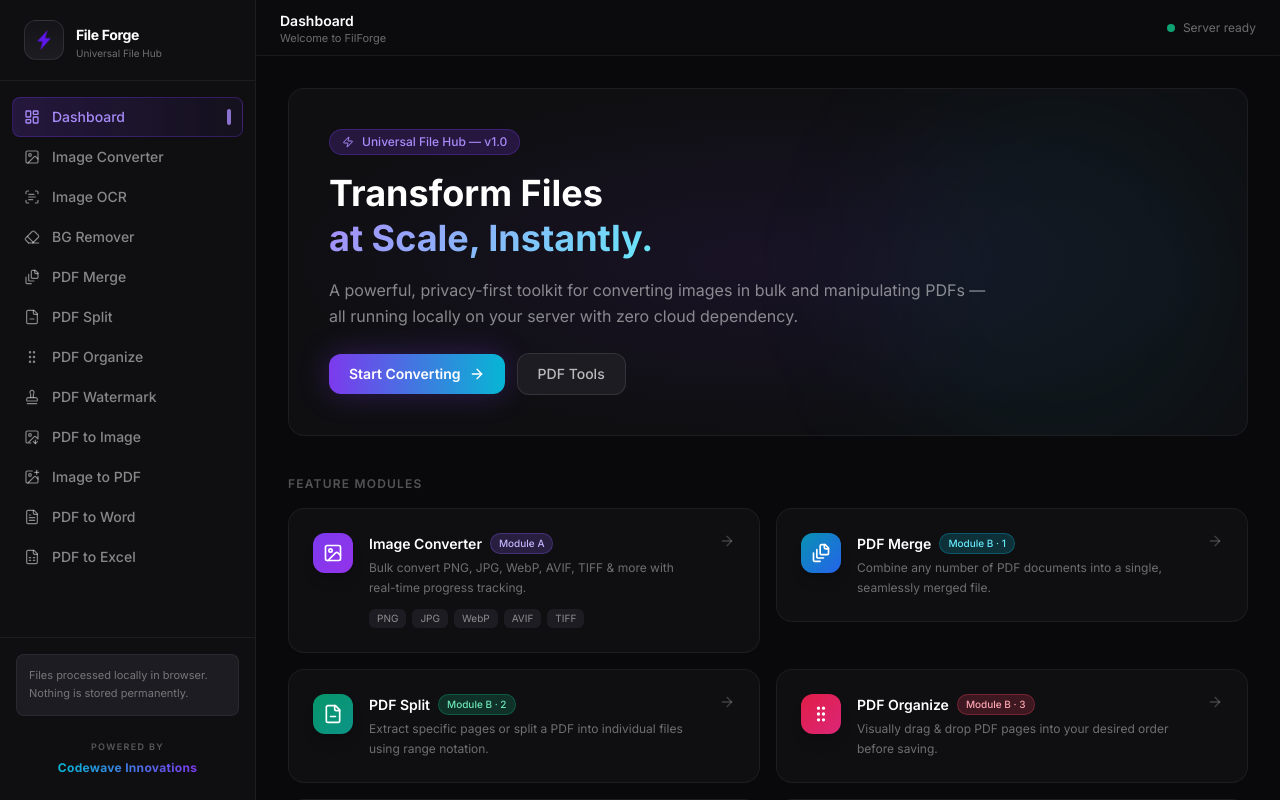
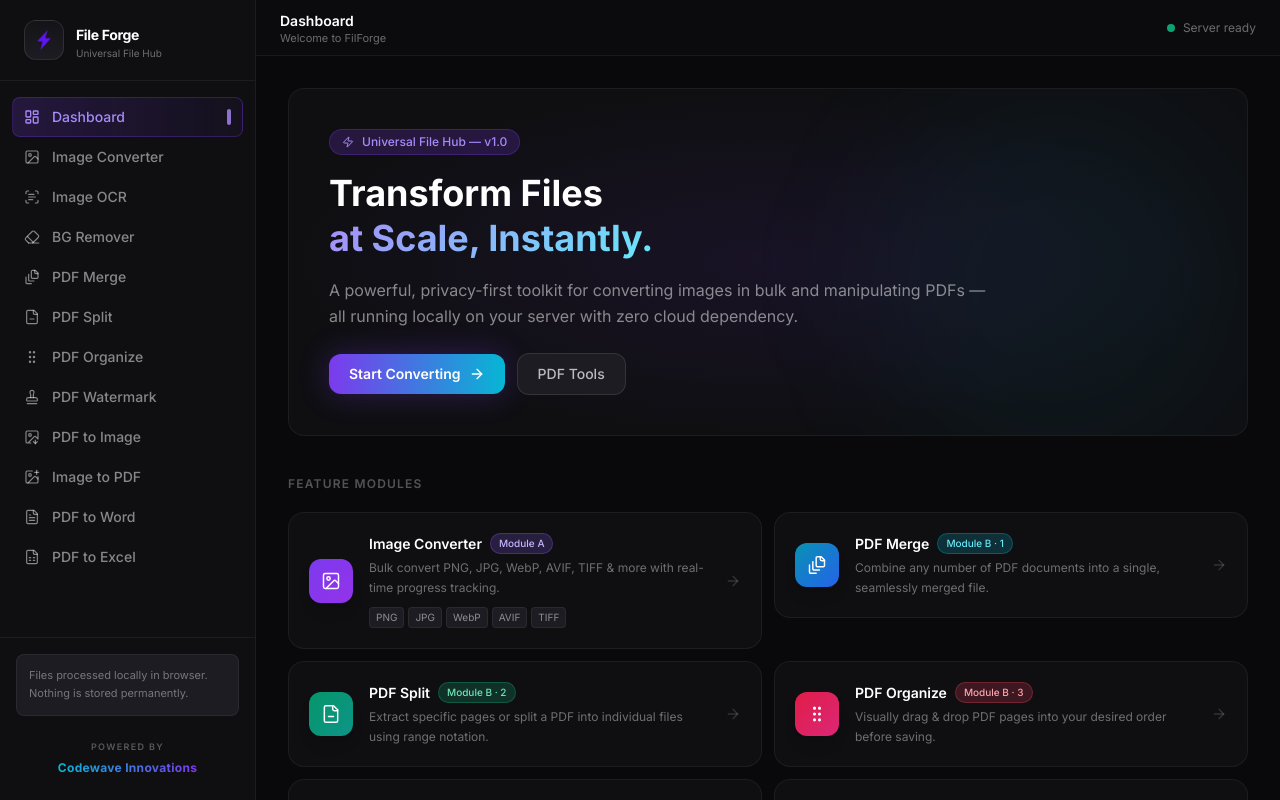
Before and after one commit to Dinusha-Dev/File-Forge, a Next.js app: page / in a window 1280 px wide. Built offline with nearby package versions, Linux system fonts and the light colour scheme.

Commit message:
Redesign dashboard module cards with gradient stripe, cleaner layout and hover effects

```diff
--- a/app/page.tsx
+++ b/app/page.tsx
@@ -170,42 +170,51 @@ export default function DashboardPage() {
 
       {/* Module Cards */}
       <div>
-        <h2 className="text-xs font-semibold text-white/30 uppercase tracking-widest mb-4">Feature Modules</h2>
-        <div className="grid grid-cols-1 md:grid-cols-2 gap-4">
+        <h2 className="text-xs font-semibold text-white/30 uppercase tracking-widest mb-5">Feature Modules</h2>
+        <div className="grid grid-cols-1 md:grid-cols-2 gap-3">
           {modules.map((mod) => (
             <Link key={mod.href} href={mod.href}>
               <div
-                className={`group relative overflow-hidden rounded-2xl bg-surface-1 border border-border-subtle hover:border-border p-6 transition-all duration-300 hover:-translate-y-0.5 hover:${mod.glow}`}
+                className={`group relative overflow-hidden rounded-2xl bg-surface-1 border border-border-subtle hover:border-white/10 p-5 transition-all duration-300 hover:-translate-y-0.5 cursor-pointer`}
               >
-                <div className="flex items-start gap-4">
-                  <div className={`w-10 h-10 rounded-xl bg-gradient-to-br ${mod.gradient} flex items-center justify-center flex-shrink-0 shadow-lg`}>
-                    <mod.icon className="w-5 h-5 text-white" />
+                {/* Gradient top accent stripe */}
+                <div className={`absolute top-0 left-0 right-0 h-[2px] bg-gradient-to-r ${mod.gradient} opacity-0 group-hover:opacity-100 transition-opacity duration-300`} />
+
+                <div className="flex items-center gap-4">
+                  {/* Icon */}
+                  <div className={`w-11 h-11 rounded-xl bg-gradient-to-br ${mod.gradient} flex items-center justify-center flex-shrink-0 shadow-lg group-hover:scale-105 transition-transform duration-200`}>
+                    <mod.icon className="w-5 h-5 text-white" strokeWidth={1.75} />
                   </div>
+
+                  {/* Content */}
                   <div className="flex-1 min-w-0">
                     <div className="flex items-center gap-2 mb-1">
-                      <h3 className="text-sm font-semibold text-white">{mod.title}</h3>
-                      <span className={`text-[10px] font-medium px-2 py-0.5 rounded-full border ${mod.badgeColor}`}>
+                      <h3 className="text-sm font-semibold text-white truncate">{mod.title}</h3>
+                      <span className={`text-[10px] font-medium px-2 py-0.5 rounded-full border flex-shrink-0 ${mod.badgeColor}`}>
                         {mod.badge}
                       </span>
                     </div>
-                    <p className="text-xs text-white/40 leading-relaxed">{mod.description}</p>
+                    <p className="text-xs text-white/40 leading-relaxed line-clamp-2">{mod.description}</p>
                     {mod.formats.length > 0 && (
-                      <div className="flex items-center gap-1.5 mt-3 flex-wrap">
+                      <div className="flex items-center gap-1 mt-2.5 flex-wrap">
                         {mod.formats.map((fmt) => (
-                          <span key={fmt} className="text-[10px] px-2 py-0.5 rounded-md bg-surface-3 text-white/50 font-mono">
+                          <span key={fmt} className="text-[10px] px-1.5 py-0.5 rounded bg-surface-3 text-white/50 font-mono border border-border-subtle">
                             {fmt}
                           </span>
                         ))}
                       </div>
                     )}
                   </div>
-                  <ArrowRight className="w-4 h-4 text-white/20 group-hover:text-white/60 group-hover:translate-x-1 transition-all flex-shrink-0" />
+
+                  {/* Arrow */}
+                  <ArrowRight className="w-4 h-4 text-white/15 group-hover:text-white/50 group-hover:translate-x-0.5 transition-all flex-shrink-0" />
                 </div>
               </div>
             </Link>
           ))}
         </div>
       </div>
+
 
       {/* Perks */}
       <div className="grid grid-cols-3 gap-4">
```
